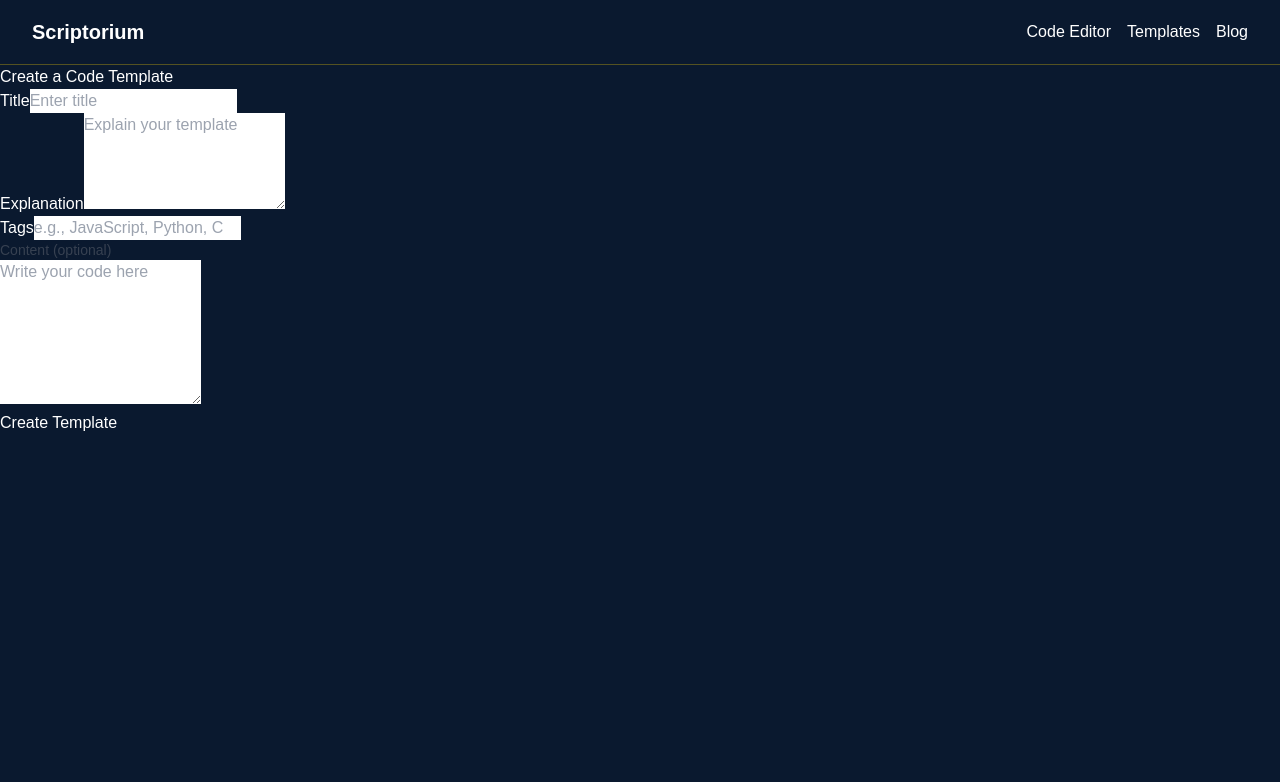
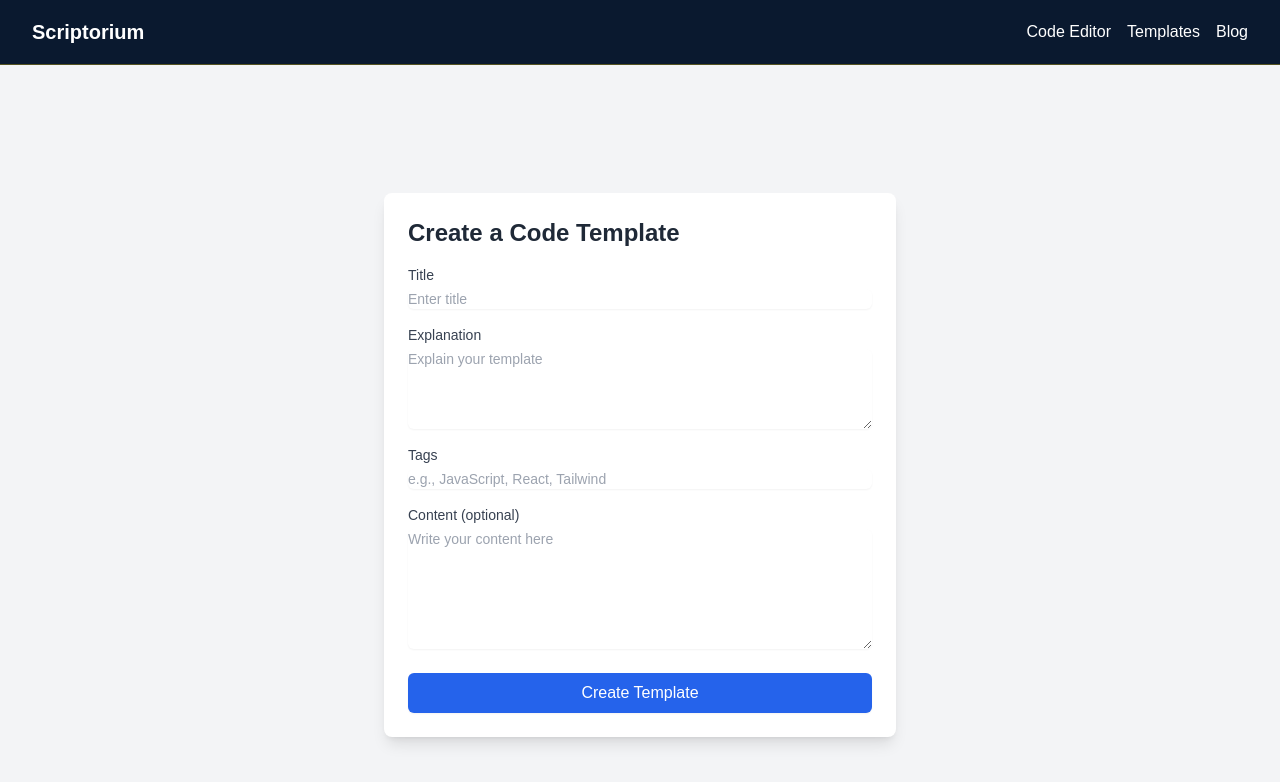
Before and after one commit to YehyunLee/Scriptorium, a Next.js app in the folder PP2/scriptorium/: page /createTemplate in a window 1280 px wide. Shown: the top 782 px of the page. Built offline with nearby package versions, Linux system fonts and the light colour scheme.

Commit message:
Add styling to form

```diff
--- a/PP2/scriptorium/pages/createTemplate/index.tsx
+++ b/PP2/scriptorium/pages/createTemplate/index.tsx
@@ -18,13 +18,13 @@ export default function CreateTemplate() {
   };
 
   return (
-    <div className="">
-      <div className="">
-        <h2 className="">Create a Code Template</h2>
+    <div className="min-h-screen bg-gray-100 flex items-center justify-center p-5">
+      <div className="bg-white p-6 rounded-lg shadow-lg w-full max-w-lg">
+        <h2 className="text-2xl font-bold mb-4 text-gray-800">Create a Code Template</h2>
         <form onSubmit={handleSubmit}>
 
-          <div className="">
-            <label htmlFor="title" className="">
+          <div className="mb-4">
+            <label htmlFor="title" className="block text-sm font-medium text-gray-700">
               Title
             </label>
             <input
@@ -35,12 +35,12 @@ export default function CreateTemplate() {
               onChange={handleInputChange}
               placeholder="Enter title"
               required
-              className=""
+              className="mt-1 text-black block w-full rounded-md border-gray-300 shadow-sm focus:ring-blue-500 focus:border-blue-500 sm:text-sm"
             />
           </div>
 
-          <div className="">
-            <label htmlFor="explanation" className="">
+          <div className="mb-4">
+            <label htmlFor="explanation" className="block text-sm font-medium text-gray-700">
               Explanation
             </label>
             <textarea
@@ -51,12 +51,12 @@ export default function CreateTemplate() {
               placeholder="Explain your template"
               rows={4}
               required
-              className=""
+              className="mt-1 text-black block w-full rounded-md border-gray-300 shadow-sm focus:ring-blue-500 focus:border-blue-500 sm:text-sm"
             />
           </div>
 
-          <div className="">
-            <label htmlFor="tags" className="">
+          <div className="mb-4">
+            <label htmlFor="tags" className="block text-sm font-medium text-gray-700">
               Tags
             </label>
             <input
@@ -65,12 +65,12 @@ export default function CreateTemplate() {
               name="tags"
               value={formData.tags}
               onChange={handleInputChange}
-              placeholder="e.g., JavaScript, Python, C"
-              className=""
+              placeholder="e.g., JavaScript, React, Tailwind"
+              className="mt-1 text-black block w-full rounded-md border-gray-300 shadow-sm focus:ring-blue-500 focus:border-blue-500 sm:text-sm"
             />
           </div>
 
-          <div className="">
+          <div className="mb-4">
             <label htmlFor="content" className="block text-sm font-medium text-gray-700">
               Content (optional)
             </label>
@@ -79,16 +79,16 @@ export default function CreateTemplate() {
               name="content"
               value={formData.content}
               onChange={handleInputChange}
-              placeholder="Write your code here"
+              placeholder="Write your content here"
               rows={6}
-              className=""
+              className="mt-1 text-black block w-full rounded-md border-gray-300 shadow-sm focus:ring-blue-500 focus:border-blue-500 sm:text-sm"
             />
           </div>
 
-          <div className="">
+          <div className="mt-6">
             <button
               type="submit"
-              className=""
+              className="w-full bg-blue-600 text-white py-2 px-4 rounded-md shadow-sm hover:bg-blue-700 focus:outline-none focus:ring-2 focus:ring-blue-500 focus:ring-offset-2"
             >
               Create Template
             </button>
```
